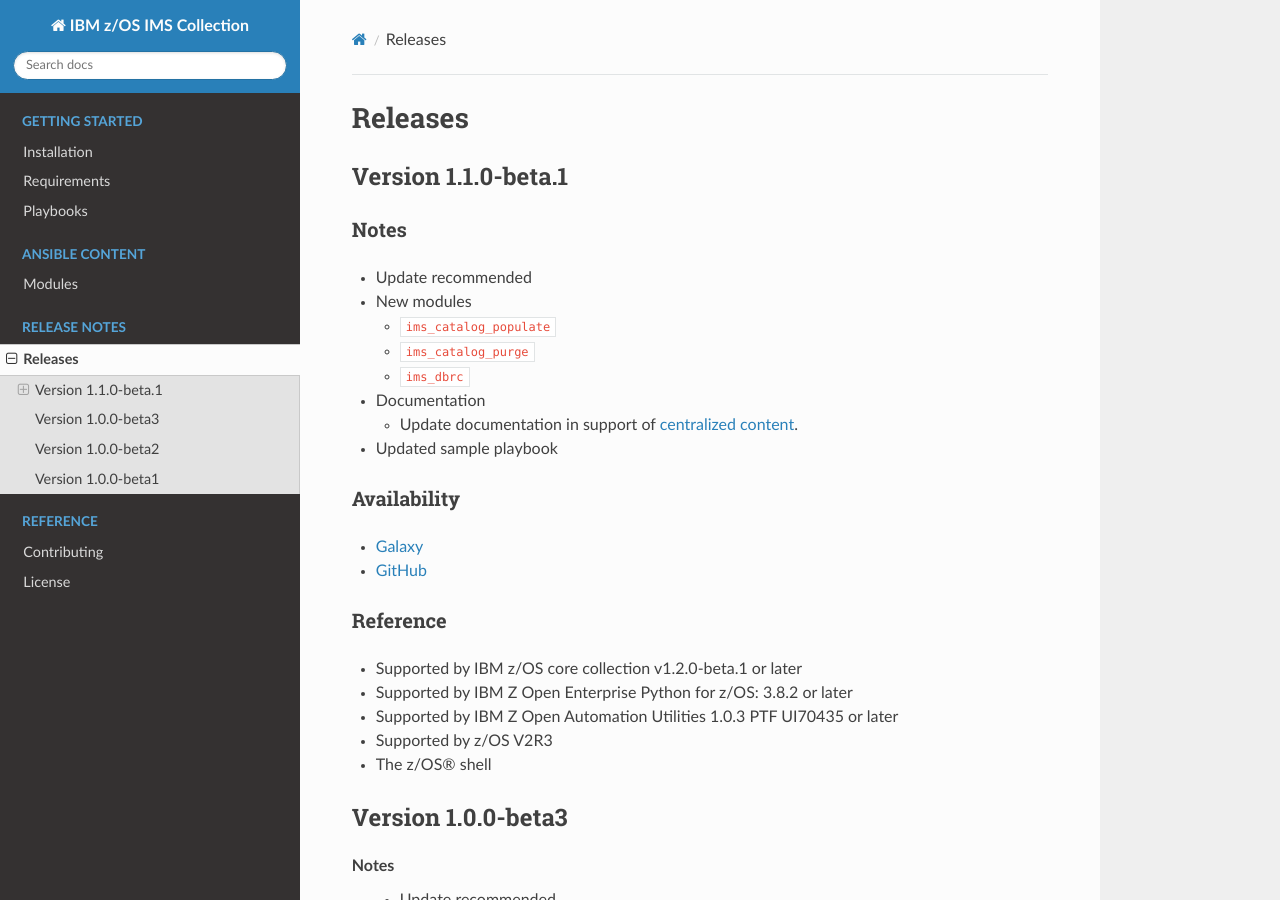
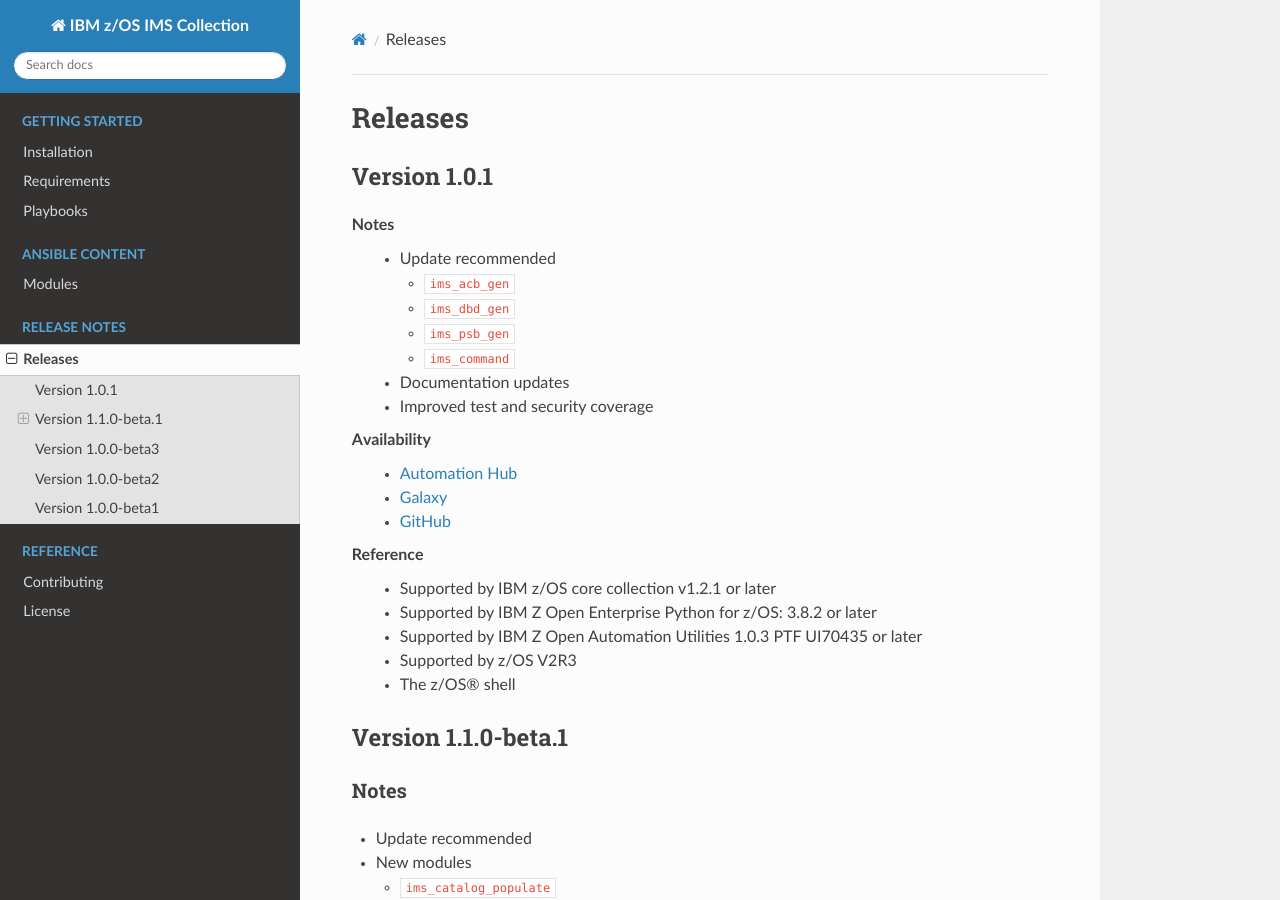
Before and after one commit to ansible-collections/ibm_zos_ims, a Sphinx documentation site: the page built from docs/source/release_notes.rst, in a window 1280 px wide and 900 px high. Built offline with Sphinx 7.4.7 and the Read the Docs theme 2.0.0, drawn with Linux system fonts in a browser that asks for light colours.

Commit message:
update release notes to include 1.0.1.

```diff
--- a/docs/source/release_notes.rst
+++ b/docs/source/release_notes.rst
@@ -5,6 +5,40 @@
 ========
 Releases
 ========
+
+Version 1.0.1
+====================
+
+Notes
+  * Update recommended
+
+    * ``ims_acb_gen``
+    * ``ims_dbd_gen``
+    * ``ims_psb_gen``
+    * ``ims_command``
+  * Documentation updates
+  * Improved test and security coverage
+
+Availability
+  * `Automation Hub`_
+  * `Galaxy`_
+  * `GitHub`_
+
+Reference
+  * Supported by IBM z/OS core collection v1.2.1 or later
+  * Supported by IBM Z Open Enterprise Python for z/OS: 3.8.2 or later
+  * Supported by IBM Z Open Automation Utilities 1.0.3 PTF UI70435 or later
+  * Supported by z/OS V2R3
+  * The z/OS® shell
+
+.. _Automation Hub:
+   https://www.ansible.com/products/automation-hub
+
+.. _Galaxy:
+   https://galaxy.ansible.com/ibm/ibm_zos_ims
+
+.. _GitHub:
+   https://github.com/ansible-collections/ibm_zos_ims
 
 Version 1.1.0-beta.1
 ====================
```
